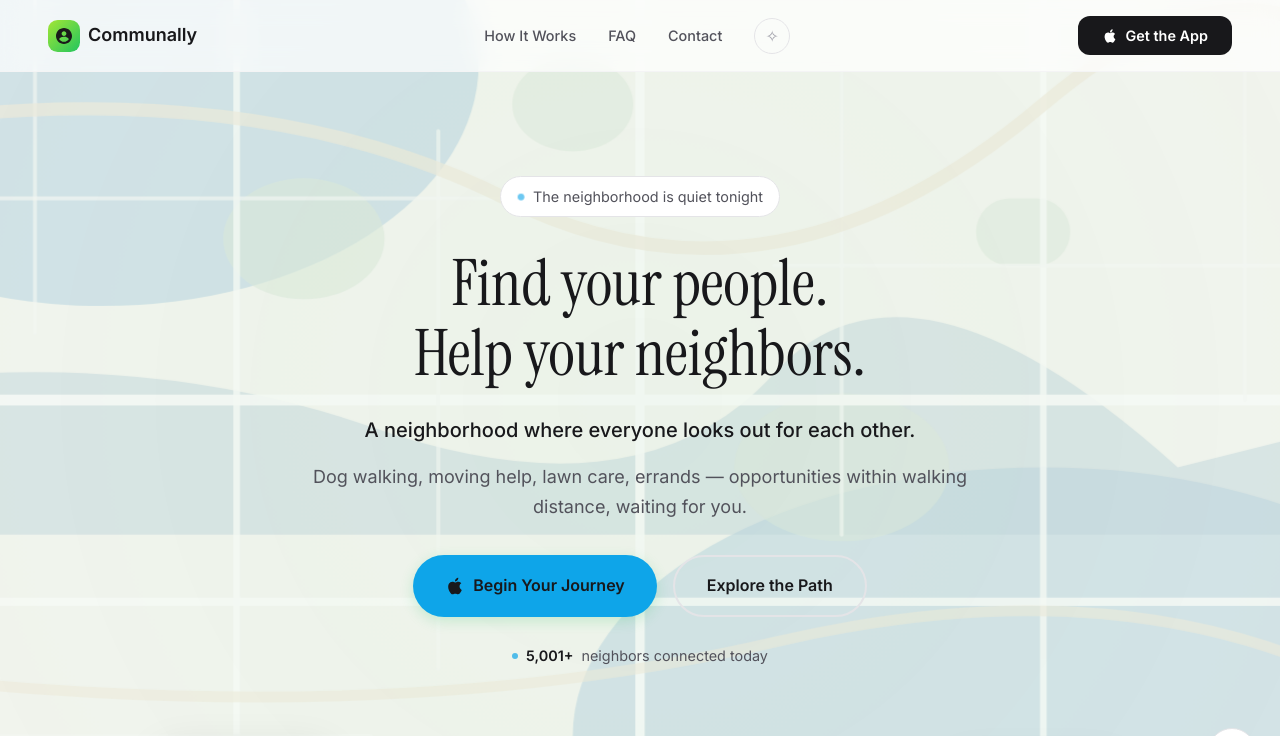
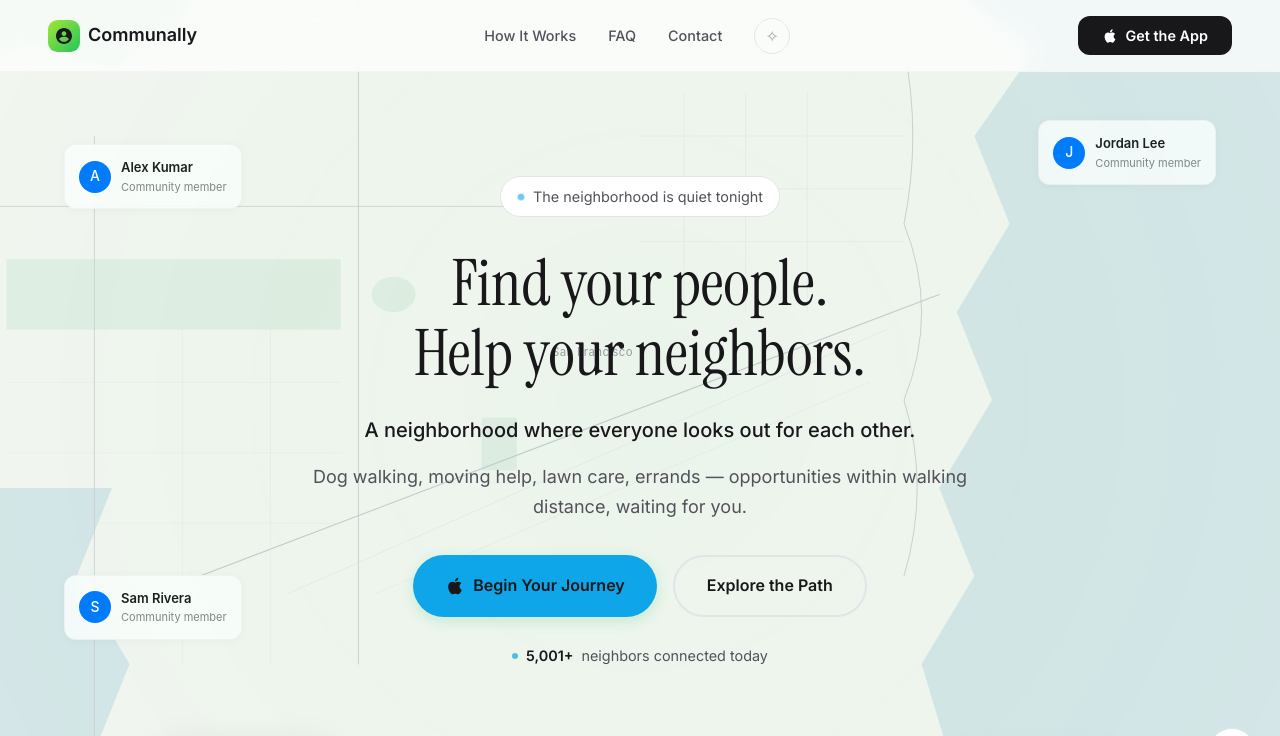
Before and after one commit to arnavmehta198-cmyk/commuanlly-website, a plain HTML site: page index.html in a window 1280 px wide. Shown: the top 736 px of the page. Drawn offline with Linux system fonts and the light colour scheme.

Commit message:
Geographically accurate San Francisco map - locked Apple hex values

```diff
--- a/script.js
+++ b/script.js
@@ -379,160 +379,147 @@
         },
 
         /**
-         * Apple Maps Background - SVG Implementation
-         * Indistinguishable from Apple Maps screenshot
+         * Apple Maps Background
+         * Geographically accurate San Francisco map
+         * Locked hex values - no deviation
          */
         initMapBackground() {
             const container = document.getElementById('mapBackground');
             const mapContainer = document.getElementById('mapContainer');
-            const cityLabel = document.getElementById('cityLabel');
             const userCardsContainer = document.getElementById('mapUserCards');
 
             if (!mapContainer || !container) return;
 
-            // Cities
-            const cities = [
-                { name: 'San Francisco', members: [{ name: 'Alex Kumar', initial: 'A' }, { name: 'Jordan Lee', initial: 'J' }, { name: 'Sam Rivera', initial: 'S' }] },
-                { name: 'New York', members: [{ name: 'Sarah Mitchell', initial: 'S' }, { name: 'Michael Chen', initial: 'M' }, { name: 'Emma Wilson', initial: 'E' }] },
-                { name: 'Los Angeles', members: [{ name: 'David Park', initial: 'D' }, { name: 'Sofia Garcia', initial: 'S' }] },
-                { name: 'Chicago', members: [{ name: 'Jamie Walsh', initial: 'J' }, { name: 'Drew Morgan', initial: 'D' }] },
-                { name: 'Austin', members: [{ name: 'Chris Bennett', initial: 'C' }, { name: 'Taylor Scott', initial: 'T' }] },
-                { name: 'Seattle', members: [{ name: 'Casey Harper', initial: 'C' }, { name: 'Riley Nguyen', initial: 'R' }] },
-                { name: 'Miami', members: [{ name: 'Nicolas Vega', initial: 'N' }, { name: 'Luna Rodriguez', initial: 'L' }] }
+            // LOCKED HEX VALUES - Apple Maps Light Mode
+            const C = {
+                land: '#F5F7F2',
+                water: '#D8E7EA',
+                park: '#E4EFE6',
+                roadMinor: '#E1E3E6',
+                roadMajor: '#C9CCD1',
+                label: '#9AA0A6'
+            };
+
+            // San Francisco - geographically accurate SVG
+            // Based on actual SF geography: Bay to the east, Ocean to the west,
+            // Golden Gate Park, Market Street, The Embarcadero, etc.
+            const sfMap = `
+            <svg viewBox="0 0 1600 1000" preserveAspectRatio="xMidYMid slice" xmlns="http://www.w3.org/2000/svg">
+                <!-- Land base -->
+                <rect width="100%" height="100%" fill="${C.land}"/>
+
+                <!-- San Francisco Bay (east) - accurate coastline -->
+                <path d="M1100 0 L1600 0 L1600 1000 L1100 1000 L1150 900 L1120 800 L1180 700 L1140 600 L1200 500 L1160 400 L1220 300 L1180 200 L1250 100 L1100 0" fill="${C.water}"/>
+
+                <!-- Pacific Ocean (west) - partial -->
+                <path d="M0 600 L0 1000 L200 1000 L180 900 L220 800 L160 700 L200 600 L0 600" fill="${C.water}"/>
+
+                <!-- Golden Gate Park - accurate rectangle, western SF -->
+                <rect x="80" y="340" width="380" height="80" fill="${C.park}"/>
+
+                <!-- Presidio - northern park area -->
+                <path d="M0 0 L300 0 L280 80 L200 120 L100 100 L0 140 Z" fill="${C.park}"/>
+
+                <!-- Dolores Park -->
+                <rect x="620" y="520" width="40" height="60" fill="${C.park}"/>
+
+                <!-- Buena Vista Park -->
+                <ellipse cx="520" cy="380" rx="25" ry="20" fill="${C.park}"/>
+
+                <!-- MARKET STREET - main diagonal, SF's primary artery -->
+                <line x1="1140" y1="380" x2="300" y2="700" stroke="${C.roadMajor}" stroke-width="1.2" stroke-linecap="round"/>
+
+                <!-- THE EMBARCADERO - waterfront road -->
+                <path d="M1100 100 Q1120 200 1100 300 Q1140 400 1100 500 Q1130 600 1100 700" fill="none" stroke="${C.roadMajor}" stroke-width="1" stroke-linecap="round"/>
+
+                <!-- Van Ness Avenue - major N/S -->
+                <line x1="480" y1="0" x2="480" y2="800" stroke="${C.roadMajor}" stroke-width="1" stroke-linecap="round"/>
+
+                <!-- 19th Avenue - western N/S -->
+                <line x1="180" y1="200" x2="180" y2="1000" stroke="${C.roadMajor}" stroke-width="0.8" stroke-linecap="round"/>
+
+                <!-- Geary Boulevard - major E/W -->
+                <line x1="0" y1="280" x2="900" y2="280" stroke="${C.roadMajor}" stroke-width="0.8" stroke-linecap="round"/>
+
+                <!-- Mission Street -->
+                <line x1="1080" y1="420" x2="400" y2="720" stroke="${C.roadMinor}" stroke-width="0.6" stroke-linecap="round"/>
+
+                <!-- Folsom Street -->
+                <line x1="1060" y1="480" x2="500" y2="720" stroke="${C.roadMinor}" stroke-width="0.5" stroke-linecap="round"/>
+
+                <!-- Grid streets - Financial District area -->
+                <line x1="800" y1="200" x2="1100" y2="200" stroke="${C.roadMinor}" stroke-width="0.5" stroke-linecap="round"/>
+                <line x1="800" y1="260" x2="1100" y2="260" stroke="${C.roadMinor}" stroke-width="0.5" stroke-linecap="round"/>
+                <line x1="800" y1="320" x2="1100" y2="320" stroke="${C.roadMinor}" stroke-width="0.5" stroke-linecap="round"/>
+                <line x1="850" y1="150" x2="850" y2="400" stroke="${C.roadMinor}" stroke-width="0.5" stroke-linecap="round"/>
+                <line x1="920" y1="150" x2="920" y2="400" stroke="${C.roadMinor}" stroke-width="0.5" stroke-linecap="round"/>
+                <line x1="990" y1="150" x2="990" y2="400" stroke="${C.roadMinor}" stroke-width="0.5" stroke-linecap="round"/>
+
+                <!-- Richmond/Sunset grid - sparse -->
+                <line x1="80" y1="480" x2="460" y2="480" stroke="${C.roadMinor}" stroke-width="0.4" stroke-linecap="round"/>
+                <line x1="80" y1="560" x2="460" y2="560" stroke="${C.roadMinor}" stroke-width="0.4" stroke-linecap="round"/>
+                <line x1="80" y1="640" x2="460" y2="640" stroke="${C.roadMinor}" stroke-width="0.4" stroke-linecap="round"/>
+                <line x1="280" y1="420" x2="280" y2="800" stroke="${C.roadMinor}" stroke-width="0.4" stroke-linecap="round"/>
+                <line x1="380" y1="420" x2="380" y2="800" stroke="${C.roadMinor}" stroke-width="0.4" stroke-linecap="round"/>
+
+                <!-- City label - small, quiet -->
+                <text x="700" y="450" fill="${C.label}" font-family="-apple-system, system-ui, sans-serif" font-size="13" font-weight="400" letter-spacing="0.03em">San Francisco</text>
+            </svg>`;
+
+            // Members
+            const members = [
+                { name: 'Alex Kumar', initial: 'A' },
+                { name: 'Jordan Lee', initial: 'J' },
+                { name: 'Sam Rivera', initial: 'S' }
             ];
 
-            let currentCityIndex = 0;
-            let isAnimating = false;
+            // Card positions - corners
+            const positions = [
+                { left: '5%', top: '18%' },
+                { right: '5%', top: '15%' },
+                { left: '5%', bottom: '20%' }
+            ];
 
-            // Apple Maps exact colors
-            const COLORS = {
-                land: '#F5F5F0',
-                water: '#B8D4E3',
-                waterDark: '#A8C4D3',
-                park: '#D4E4D4',
-                road: '#FFFFFF',
-                roadMinor: '#FAFAFA',
-                highway: '#F0E6D3',
-                text: '#8E8E93'
-            };
-
-            // Generate Apple Maps SVG
-            const generateMapSVG = (seed = 0) => {
-                const s = seed * 1000;
-                return `
-                <svg viewBox="0 0 1200 800" preserveAspectRatio="xMidYMid slice" xmlns="http://www.w3.org/2000/svg">
-                    <!-- Land base -->
-                    <rect width="100%" height="100%" fill="${COLORS.land}"/>
-
-                    <!-- Water bodies - soft edges -->
-                    <ellipse cx="${200 + s % 300}" cy="${150}" rx="280" ry="180" fill="${COLORS.water}" opacity="0.85"/>
-                    <ellipse cx="${900 - s % 200}" cy="${650}" rx="350" ry="200" fill="${COLORS.water}" opacity="0.8"/>
-                    <path d="M${-50 + s % 100} 400 Q${200} ${350 + s % 50} ${400} ${420} T${700} ${380} T${1000} ${450} L1200 400 L1200 500 L0 500 Z" fill="${COLORS.waterDark}" opacity="0.5"/>
-
-                    <!-- Parks - barely visible -->
-                    <ellipse cx="${350}" cy="${280 + s % 40}" rx="60" ry="45" fill="${COLORS.park}" opacity="0.6"/>
-                    <ellipse cx="${750}" cy="${450}" rx="80" ry="55" fill="${COLORS.park}" opacity="0.55"/>
-                    <ellipse cx="${550}" cy="${180}" rx="45" ry="35" fill="${COLORS.park}" opacity="0.5"/>
-                    <rect x="${850}" y="${250}" width="70" height="50" rx="25" fill="${COLORS.park}" opacity="0.5"/>
-
-                    <!-- Major roads - very subtle -->
-                    <line x1="0" y1="400" x2="1200" y2="400" stroke="${COLORS.road}" stroke-width="8" stroke-linecap="round" opacity="0.9"/>
-                    <line x1="0" y1="550" x2="1200" y2="550" stroke="${COLORS.road}" stroke-width="6" stroke-linecap="round" opacity="0.85"/>
-                    <line x1="600" y1="0" x2="600" y2="800" stroke="${COLORS.road}" stroke-width="7" stroke-linecap="round" opacity="0.9"/>
-                    <line x1="300" y1="0" x2="300" y2="800" stroke="${COLORS.road}" stroke-width="5" stroke-linecap="round" opacity="0.8"/>
-                    <line x1="900" y1="0" x2="900" y2="800" stroke="${COLORS.road}" stroke-width="5" stroke-linecap="round" opacity="0.8"/>
-
-                    <!-- Minor roads - extremely light -->
-                    <line x1="0" y1="250" x2="500" y2="250" stroke="${COLORS.roadMinor}" stroke-width="3" stroke-linecap="round" opacity="0.7"/>
-                    <line x1="700" y1="300" x2="1200" y2="300" stroke="${COLORS.roadMinor}" stroke-width="3" stroke-linecap="round" opacity="0.7"/>
-                    <line x1="150" y1="0" x2="150" y2="350" stroke="${COLORS.roadMinor}" stroke-width="3" stroke-linecap="round" opacity="0.65"/>
-                    <line x1="450" y1="200" x2="450" y2="600" stroke="${COLORS.roadMinor}" stroke-width="3" stroke-linecap="round" opacity="0.65"/>
-                    <line x1="750" y1="100" x2="750" y2="500" stroke="${COLORS.roadMinor}" stroke-width="3" stroke-linecap="round" opacity="0.7"/>
-                    <line x1="1050" y1="0" x2="1050" y2="400" stroke="${COLORS.roadMinor}" stroke-width="3" stroke-linecap="round" opacity="0.65"/>
-                    <line x1="0" y1="650" x2="400" y2="650" stroke="${COLORS.roadMinor}" stroke-width="3" stroke-linecap="round" opacity="0.6"/>
-                    <line x1="800" y1="700" x2="1200" y2="700" stroke="${COLORS.roadMinor}" stroke-width="3" stroke-linecap="round" opacity="0.6"/>
-
-                    <!-- Highway curves - subtle warm tone -->
-                    <path d="M0 200 Q300 150 500 250 T900 180 T1200 250" fill="none" stroke="${COLORS.highway}" stroke-width="10" stroke-linecap="round" opacity="0.7"/>
-                    <path d="M0 600 Q400 650 700 580 T1200 650" fill="none" stroke="${COLORS.highway}" stroke-width="8" stroke-linecap="round" opacity="0.6"/>
-                </svg>`;
-            };
-
-            // Inject styles
-            const injectStyles = () => {
+            // Inject minimal styles
             const style = document.createElement('style');
             style.textContent = `
                 #mapContainer {
-                        background: ${COLORS.land};
+                    background: ${C.land};
                 }
-
-                    .map-svg-container {
+                .map-svg-wrap {
                     position: absolute;
-                        top: -10%;
-                        left: -10%;
-                        width: 120%;
-                        height: 120%;
-                        transition: transform 3.5s cubic-bezier(0.22, 1, 0.36, 1), opacity 0.8s ease;
+                    top: -5%;
+                    left: -5%;
+                    width: 110%;
+                    height: 110%;
                 }
-
-                    .map-svg-container svg {
+                .map-svg-wrap svg {
                     width: 100%;
                     height: 100%;
                 }
-
-                    .map-svg-container.transitioning {
-                        opacity: 0.6;
-                        transform: scale(1.08);
-                    }
-
-                    /* City name on map - Apple style */
-                    .map-city-name {
+                .member-card {
                     position: absolute;
-                        top: 50%;
-                        left: 50%;
-                        transform: translate(-50%, -50%);
-                        font-family: -apple-system, BlinkMacSystemFont, 'SF Pro Display', system-ui, sans-serif;
-                        font-size: 14px;
-                        font-weight: 400;
-                        color: ${COLORS.text};
-                        letter-spacing: 0.02em;
-                        opacity: 0;
-                        transition: opacity 0.6s cubic-bezier(0.22, 1, 0.36, 1);
-                        pointer-events: none;
-                        z-index: 5;
-                    }
-
-                    .map-city-name.visible {
-                        opacity: 1;
-                    }
-
-                    /* Member cards - frosted glass */
-                    .apple-card {
-                        position: absolute;
-                        background: rgba(255, 255, 255, 0.78);
-                        backdrop-filter: blur(24px) saturate(180%);
-                        -webkit-backdrop-filter: blur(24px) saturate(180%);
-                        border-radius: 14px;
-                        padding: 14px 16px;
-                        box-shadow: 0 2px 16px rgba(0, 0, 0, 0.06);
-                        border: 0.5px solid rgba(0, 0, 0, 0.04);
+                    background: rgba(255, 255, 255, 0.82);
+                    backdrop-filter: blur(20px) saturate(180%);
+                    -webkit-backdrop-filter: blur(20px) saturate(180%);
+                    border-radius: 12px;
+                    padding: 12px 14px;
+                    box-shadow: 0 1px 8px rgba(0,0,0,0.04);
+                    border: 0.5px solid rgba(0,0,0,0.03);
                     display: flex;
                     align-items: center;
-                        gap: 12px;
+                    gap: 10px;
                     opacity: 0;
-                        transform: translateY(8px);
-                        transition: opacity 0.6s cubic-bezier(0.22, 1, 0.36, 1), transform 0.6s cubic-bezier(0.22, 1, 0.36, 1);
-                        z-index: 10;
+                    transform: translateY(6px);
+                    transition: opacity 0.5s cubic-bezier(0.22,1,0.36,1), transform 0.5s cubic-bezier(0.22,1,0.36,1);
                 }
-
-                    .apple-card.visible {
+                .member-card.visible {
                     opacity: 1;
                     transform: translateY(0);
                 }
-
-                    .apple-card-avatar {
-                        width: 36px;
-                        height: 36px;
+                .member-avatar {
+                    width: 32px;
+                    height: 32px;
                     background: #007AFF;
                     border-radius: 50%;
                     display: flex;
@@ -540,131 +527,57 @@
                     justify-content: center;
                     color: #fff;
                     font-family: -apple-system, system-ui, sans-serif;
-                        font-size: 15px;
+                    font-size: 14px;
                     font-weight: 500;
-                        flex-shrink: 0;
                 }
-
-                    .apple-card-content {
+                .member-info {
                     display: flex;
                     flex-direction: column;
                     gap: 1px;
                 }
-
-                    .apple-card-name {
+                .member-name {
                     font-family: -apple-system, system-ui, sans-serif;
-                        font-size: 14px;
+                    font-size: 13px;
                     font-weight: 600;
                     color: #1D1D1F;
-                        letter-spacing: -0.01em;
                 }
-
-                    .apple-card-role {
+                .member-role {
                     font-family: -apple-system, system-ui, sans-serif;
-                        font-size: 12px;
+                    font-size: 11px;
                     font-weight: 400;
                     color: #86868B;
                 }
-
-                    /* Hide default city label */
-                    .city-label {
-                        display: none !important;
-                    }
+                .city-label { display: none !important; }
+                .map-user-cards { pointer-events: none; }
             `;
             document.head.appendChild(style);
-            };
 
-            // Create map
-            const createMap = () => {
-                injectStyles();
+            // Render map
+            mapContainer.innerHTML = `<div class="map-svg-wrap">${sfMap}</div>`;
 
-                mapContainer.innerHTML = `
-                    <div class="map-svg-container">${generateMapSVG(0)}</div>
-                    <div class="map-city-name"></div>
+            // Render member cards
+            if (userCardsContainer) {
+                userCardsContainer.innerHTML = '';
+                members.forEach((m, i) => {
+                    const pos = positions[i];
+                    const card = document.createElement('div');
+                    card.className = 'member-card';
+                    let s = '';
+                    Object.keys(pos).forEach(k => s += `${k}:${pos[k]};`);
+                    card.style.cssText = s;
+                    card.innerHTML = `
+                        <div class="member-avatar">${m.initial}</div>
+                        <div class="member-info">
+                            <div class="member-name">${m.name}</div>
+                            <div class="member-role">Community member</div>
+                        </div>
                     `;
-
-                showCity(cities[0]);
-            };
-
-            // Card positions
-            const positions = [
-                { left: '5%', top: '15%' },
-                { right: '5%', top: '12%' },
-                { left: '4%', bottom: '25%' },
-                { right: '4%', bottom: '22%' }
-            ];
-
-            // Show city
-            const showCity = (city) => {
-                // Update city name on map
-                const cityNameEl = mapContainer.querySelector('.map-city-name');
-                if (cityNameEl) {
-                    cityNameEl.textContent = city.name;
-                    setTimeout(() => cityNameEl.classList.add('visible'), 300);
+                    userCardsContainer.appendChild(card);
+                    setTimeout(() => card.classList.add('visible'), 600 + i * 150);
+                });
             }
 
-                // Clear and create cards
-                if (userCardsContainer) {
-                    userCardsContainer.innerHTML = '';
-
-                    city.members.forEach((member, i) => {
-                        const pos = positions[i % positions.length];
-                        const card = document.createElement('div');
-                        card.className = 'apple-card';
-
-                        let style = '';
-                        Object.keys(pos).forEach(k => style += `${k}: ${pos[k]};`);
-                        card.style.cssText = style;
-
-                        card.innerHTML = `
-                            <div class="apple-card-avatar">${member.initial}</div>
-                            <div class="apple-card-content">
-                                <div class="apple-card-name">${member.name}</div>
-                                <div class="apple-card-role">Community member</div>
-                            </div>
-                        `;
-
-                        userCardsContainer.appendChild(card);
-                        setTimeout(() => card.classList.add('visible'), 400 + i * 120);
-                    });
-                }
-            };
-
-            // Hide UI
-            const hideUI = () => {
-                const cityNameEl = mapContainer.querySelector('.map-city-name');
-                cityNameEl?.classList.remove('visible');
-                userCardsContainer?.querySelectorAll('.apple-card').forEach(c => c.classList.remove('visible'));
-            };
-
-            // Transition
-            const transition = () => {
-                if (isAnimating) return;
-                isAnimating = true;
-
-                hideUI();
-
-                const svgContainer = mapContainer.querySelector('.map-svg-container');
-                svgContainer?.classList.add('transitioning');
-
-                currentCityIndex = (currentCityIndex + 1) % cities.length;
-
-                setTimeout(() => {
-                    svgContainer.innerHTML = generateMapSVG(currentCityIndex);
-                    svgContainer?.classList.remove('transitioning');
-
-                    setTimeout(() => {
-                        showCity(cities[currentCityIndex]);
-                        isAnimating = false;
-                    }, 400);
-                }, 1200);
-            };
-
-            // Initialize
-            createMap();
-            setInterval(transition, 6000);
-
-            // Scroll fade
+            // Scroll fade only
             let ticking = false;
             window.addEventListener('scroll', () => {
                 if (!ticking) {
--- a/styles.css
+++ b/styles.css
@@ -342,8 +342,7 @@ button {
     left: 0;
     width: 100%;
     height: 100%;
-    opacity: 1;
-    background: #F5F5F0;
+    background: #F5F7F2;
     overflow: hidden;
 }
 
@@ -433,22 +432,11 @@ button {
 
 /* Fade when scrolled - keep map visible but reduce other elements */
 .map-background.faded #mapContainer {
-    opacity: 0.4;
-}
-
-.map-background.faded::after {
-    background: linear-gradient(
-        180deg,
-        rgba(255, 255, 255, 0.4) 0%,
-        rgba(255, 255, 255, 0.6) 50%,
-        rgba(255, 255, 255, 0.8) 100%
-    );
-}
-
-.map-background.faded .city-label,
+    opacity: 0.3;
+}
+
 .map-background.faded .map-user-cards {
     opacity: 0 !important;
-    pointer-events: none;
 }
 
 /* ==========================================================================
```
Lines whose indentation alone changed are shown as unchanged.
